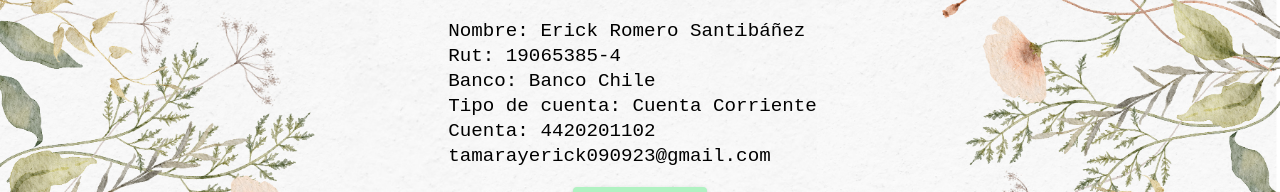
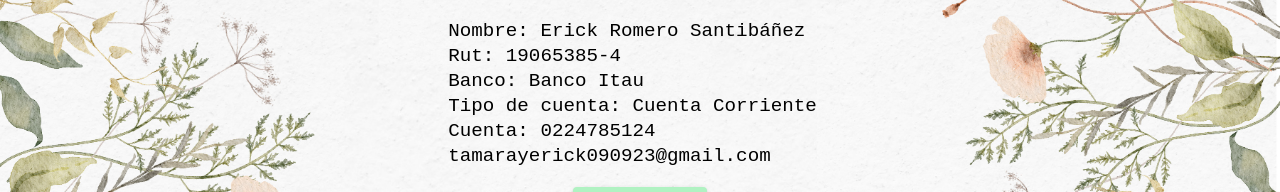
Before and after one commit to egromero/wedding-list, a React (Create React App) app: page /details/1 in a window 1280 px wide. Both pictures are taken after a click on the button "REGALAR". Shown: the part 240-432 px from the top of the page. Built offline with nearby package versions, Linux system fonts and the light colour scheme; no server answers; a web font is replaced by a local one.

Commit message:
feat: update banck account

```diff
--- a/src/screens/Checkout.js
+++ b/src/screens/Checkout.js
@@ -16,9 +16,9 @@ const Checkout = ({ name, price }) => {
           <Column>
             <AcountText> Nombre: Erick Romero Santibáñez</AcountText>
             <AcountText> Rut: 19065385-4</AcountText>
-            <AcountText> Banco: Banco Chile</AcountText>
+            <AcountText> Banco: Banco Itau</AcountText>
             <AcountText> Tipo de cuenta: Cuenta Corriente</AcountText>
-            <AcountText> Cuenta: 4420201102</AcountText>
+            <AcountText> Cuenta: 0224785124</AcountText>
             <AcountText> tamarayerick090923@gmail.com</AcountText>
           </Column>
         </Row>
```
